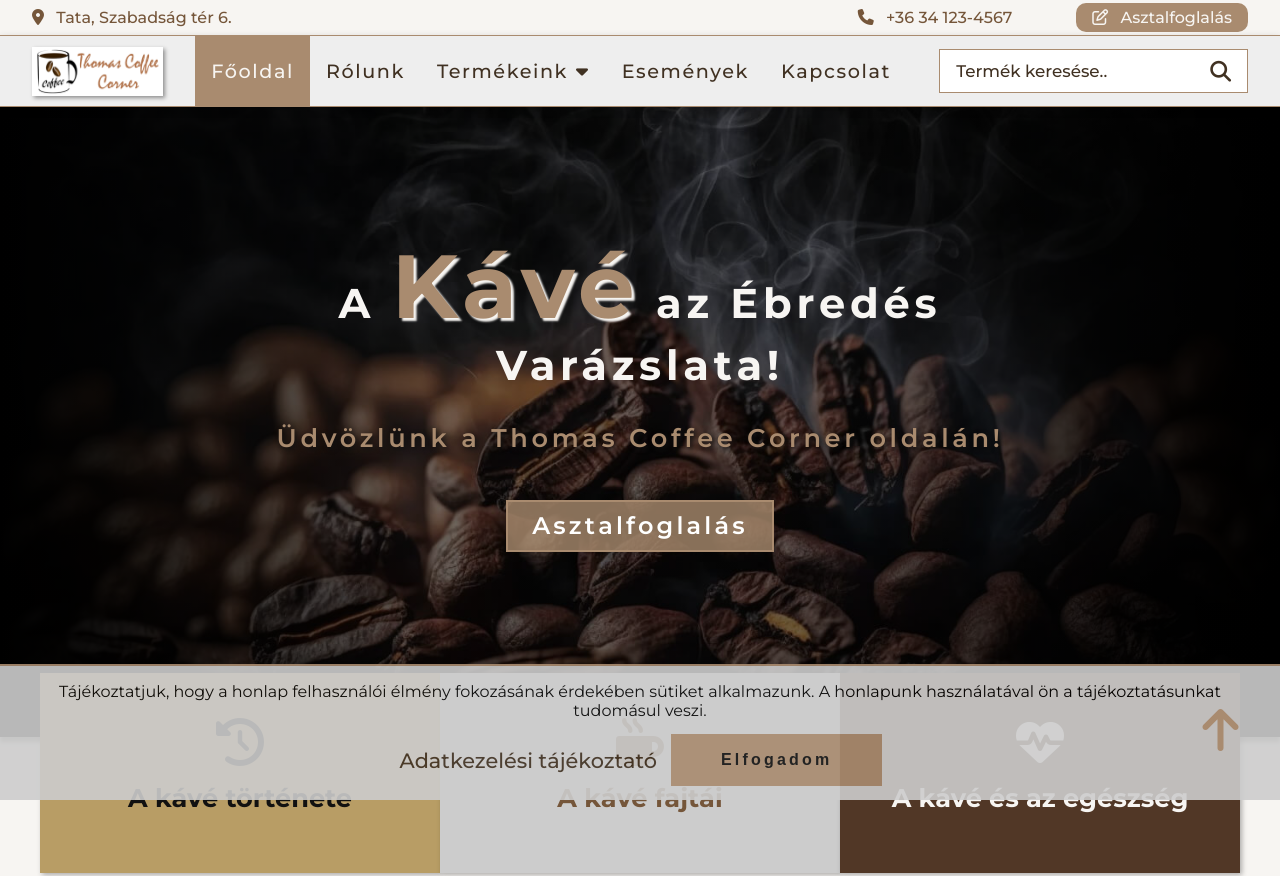
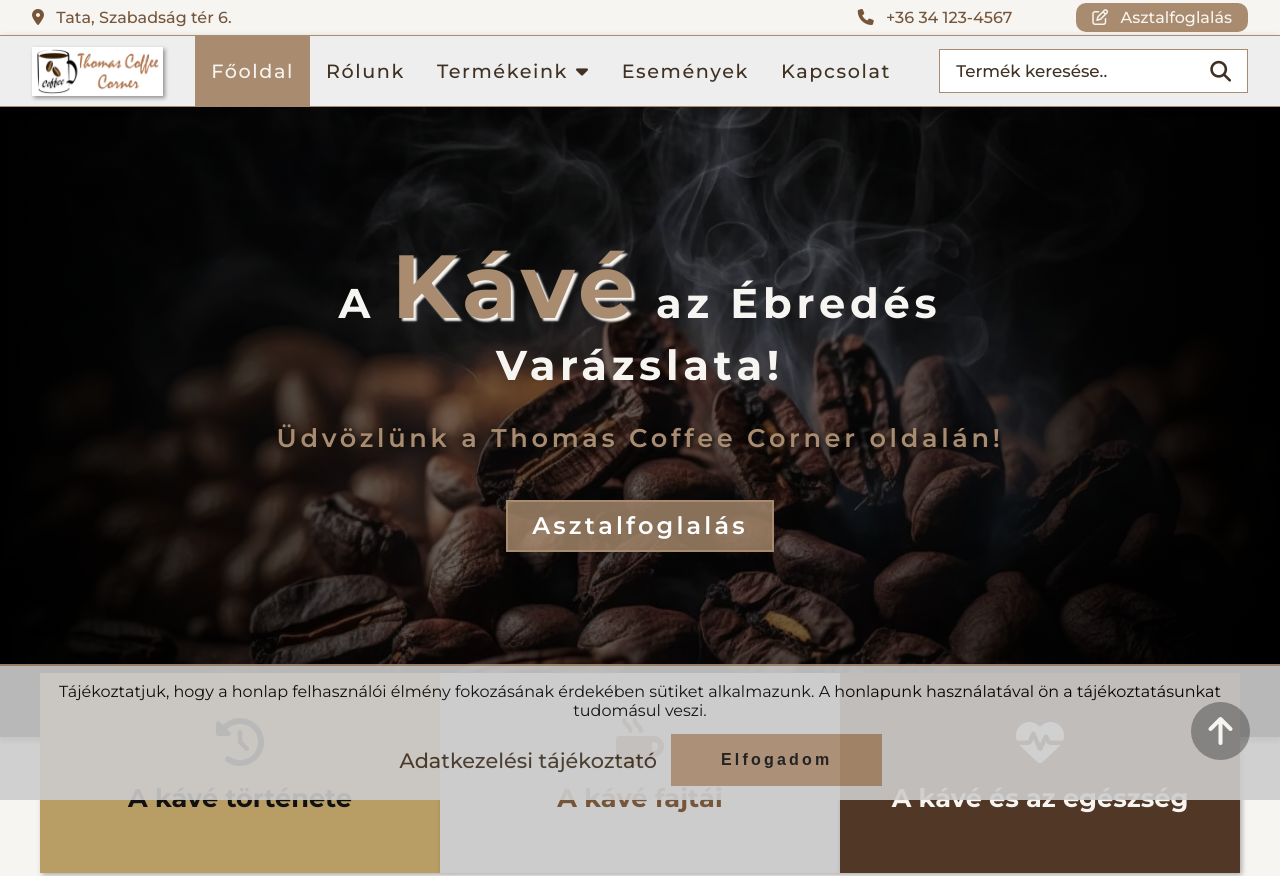
Before and after one commit to Thomas-Horvath/Coffee_Shop_Landing_Page, a plain HTML site: page index.html in a window 1280 px wide. Shown: the top 876 px of the page. Drawn offline with Linux system fonts and the light colour scheme; no server answers.

Commit message:
pageUp arrow restyleing

```diff
--- a/css/base.css
+++ b/css/base.css
@@ -153,32 +153,39 @@ img {
     position: fixed;
     right: 30px;
     bottom: 40px;
-    font-size: 3rem;
+
     width: 3.7rem;
     height: 3.6rem;
     z-index: 5;
-
     cursor: pointer;
     transition: transform .3s;
-    display: flex;
+    display: none;
     justify-content: center;
     align-items: center;
     border-radius: 50%;
+    background: #11111155;
 }
 
 .pageUpBtn a {
-    color: var(--primary-color);
+    color: var(--white-smoke);
+    font-size: 2rem;
 }
 
-i.fa-solid.fa-circle-up::before {
-    display: inline-block;
-    width: 48px;
-    height: 48px;
+
+
+.pageUpBtn:hover {
+    transform: scale(1.1);
 }
 
-.pageUpBtn:hover {
-    transform: scale(1.2);
-}
+
+
+
+
+
+
+
+
+
 
 
 
--- a/css/media-queries.css
+++ b/css/media-queries.css
@@ -57,6 +57,9 @@
     }
     .subscribe {
         width: 80%;
+    }
+    .pageUpBtn {
+        display: flex;
     }
 }
 
```
